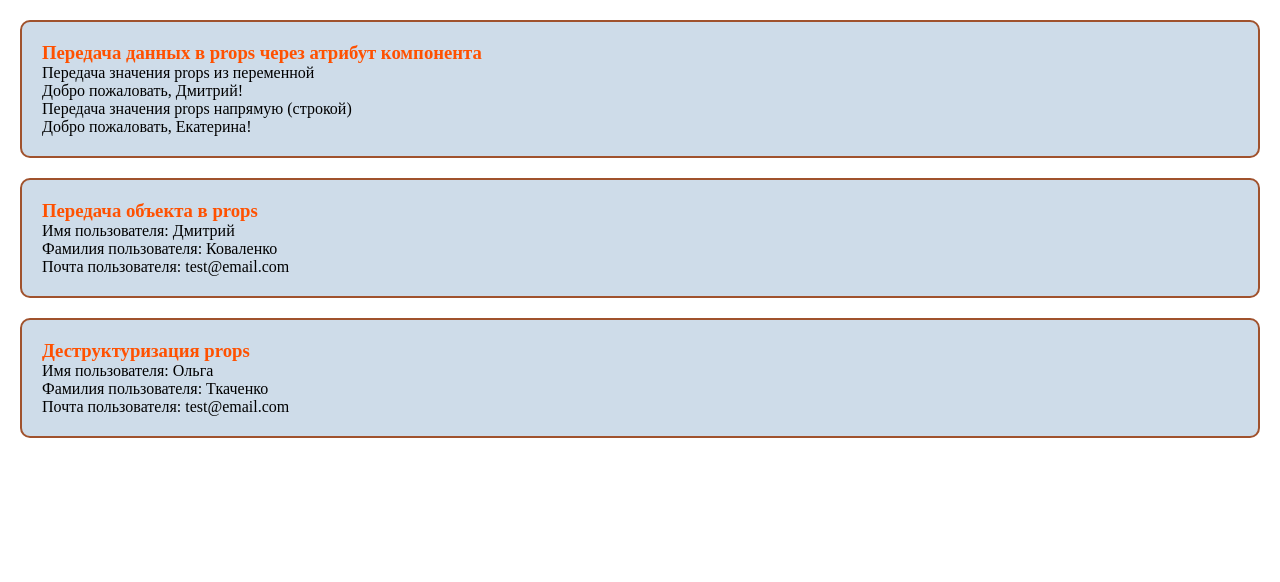
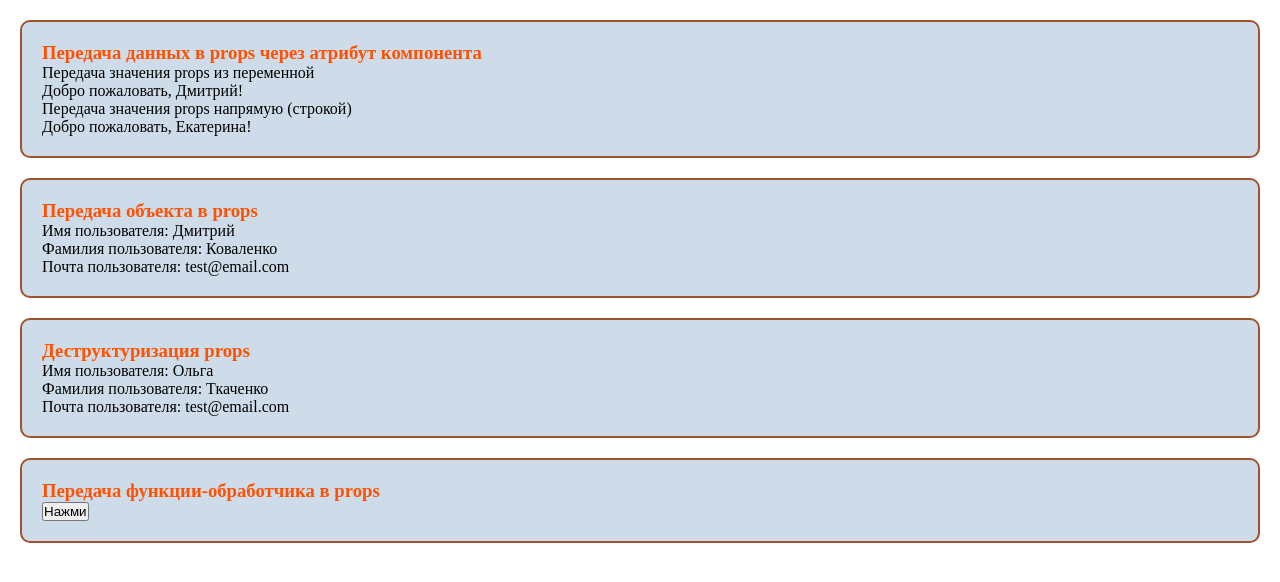
Before and after one commit to Tiana-K08/props_examples_react, a React (Vite) app: page / in a window 1280 px wide. Shown: the top 582 px of the page. Built offline with nearby package versions, Linux system fonts and the light colour scheme.

Commit message:
example: passing handleFunction via props

```diff
--- a/src/components/App.jsx
+++ b/src/components/App.jsx
@@ -1,6 +1,7 @@
 import ParentGreeting from './greeting/ParentGreeting.jsx';
 import ParentProfile from './profile/ParentProfile.jsx';
 import ParentProfileDest from './destructuring/ParentProfileDest.jsx';
+import ParentButton from './function/ParentButton.jsx';
 
 function App() {
   return (
@@ -8,6 +9,7 @@ function App() {
       <ParentGreeting />
       <ParentProfile />
       <ParentProfileDest />
+      <ParentButton />
     </>
   )
 }
--- a/src/components/destructuring/ChildProfileDest.jsx
+++ b/src/components/destructuring/ChildProfileDest.jsx
@@ -10,8 +10,6 @@
 
 
 
-// export default ChildProfileDest;
-
 // function ChildProfileDest({ user }) {
 //   const { firstName, lastName, email } = user;
 
@@ -23,8 +21,6 @@
 //     </>
 //   );
 // }
-
-// export default ChildProfileDest;
 
 
 
--- /dev/null
+++ b/src/components/function/ChildButton.jsx
@@ -0,0 +1,7 @@
+function ChildButton(props) {
+  return (
+    <button onClick={props.onClick}>Нажми</button>
+  );
+}
+
+export default ChildButton;
--- /dev/null
+++ b/src/components/function/ParentButton.jsx
@@ -0,0 +1,16 @@
+import ChildButton from './ChildButton.jsx';
+
+function ParentButton() {
+  function handleClick() {
+    alert("Кнопка нажата!");
+  }
+
+  return (
+    <div className='parent-wrapper'>
+      <h3>Передача функции-обработчика в props</h3>
+      <ChildButton onClick={handleClick} />
+    </div>
+  );
+}
+
+export default ParentButton;
```
